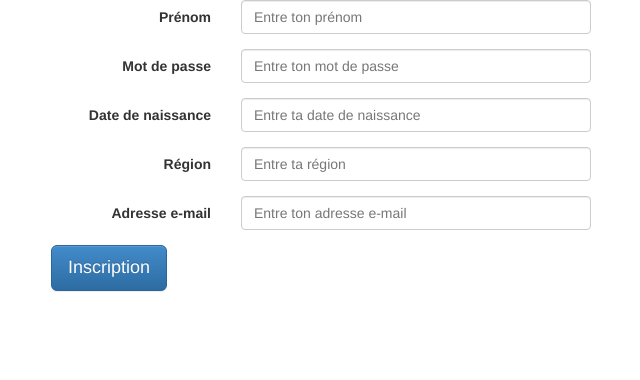
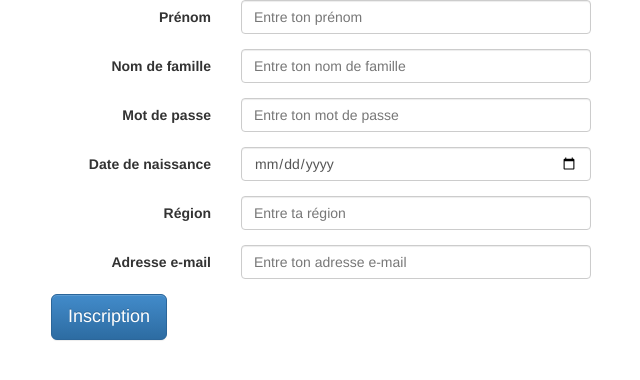
Before and after one commit to Auriana/CrazEvent, a CodeIgniter app: page /verify_create_user in a window 1280 px wide. Shown: the top 380 px of the page, without its empty margins (34-674 px from the left). Run offline with CodeIgniter, Linux system fonts and the light colour scheme; some libraries are stand-ins or nearby versions.

Commit message:
create user improvements

```diff
--- a/application/controllers/verify_create_user.php
+++ b/application/controllers/verify_create_user.php
@@ -14,7 +14,11 @@ class Verify_Create_User extends CI_Controller {
    $this->load->library('form_validation');
 
    $this->form_validation->set_rules('inputFirstName', 'inputFirstName', 'trim|required|xss_clean');
+   $this->form_validation->set_rules('inputSurname', 'inputSurname', 'trim|required|xss_clean');
    $this->form_validation->set_rules('inputPassword', 'inputPassword', 'trim|required|xss_clean');
+   $this->form_validation->set_rules('inputBirthdate', 'inputBirthdate', 'required|xss_clean');
+   $this->form_validation->set_rules('inputRegion', 'inputRegion', 'xss_clean');
+   $this->form_validation->set_rules('inputMail', 'inputMail', 'trim|required|xss_clean');
 
    if($this->form_validation->run() == FALSE)
    {
@@ -39,11 +43,15 @@ class Verify_Create_User extends CI_Controller {
  function create_user()
  {
    //Field validation succeeded.  Validate against database
-   $username = $this->input->post('inputFirstName');
+   $firstname = $this->input->post('inputFirstName');
+   $surname = $this->input->post('inputSurname');
    $password = $this->input->post('inputPassword');
+   $birthdate = $this->input->post('inputBirthdate');
+   $region = $this->input->post('inputRegion');
+   $email = $this->input->post('inputMail');
 
    //query the database
-   $result = $this->user->create_user($username, $password);
+   $result = $this->user->create_user($firstname, $surname, $password, $birthdate, $region, $email);
 
    if($result)
    {
--- a/application/models/user.php
+++ b/application/models/user.php
@@ -21,35 +21,18 @@ Class User extends CI_Model
    }
  }
 
-    /*
- function creat_user($username, $password, $birthdate, $city, $email)
+ function create_user($firstname, $surname, $password, $birthdate, $region, $email)
  {
      $data = array(
-         'username' => $username,
-         'password' => $password,
+         'first_name' => $firstname,
+         'surname' => $surname,
+         'password' => MD5($password),
          'birthdate' => $birthdate,
-         'city' => $city,
-         'email' => $email
+         'region' => $region,
+         'email' => $email,
+         'is_admin' => FALSE
      );
-     $query = $this -> db -> insert($data);
-
-     if($query -> num_rows() == 1)
-     {
-        return $query->result();
-     }
-     else
-     {
-         return false;
-     }
-  } */
-
-    function create_user($username, $password)
- {
-     $data = array(
-         'username' => $username,
-         'password' => $password
-     );
-     $query = $this -> db -> insert('users', $data);
+     $query = $this -> db -> insert('user', $data);
 
      if($query == TRUE)
      {
--- a/application/views/create_user_view.php
+++ b/application/views/create_user_view.php
@@ -6,6 +6,8 @@
     <meta http-equiv="X-UA-Compatible" content="IE=edge">
     <meta name="viewport" content="width=device-width, initial-scale=1">
     <title>Craz'Event</title>
+    <!-- jQuery (necessary for Bootstrap's JavaScript plugins) -->
+    <script src="https://ajax.googleapis.com/ajax/libs/jquery/1.11.1/jquery.min.js"></script>
     <link rel="stylesheet" type="text/css" href="<?php echo asset_url().'css/bootstrap.min.css'; ?>">
     <link rel="stylesheet" type="text/css" href="<?php echo asset_url().'css/bootstrap-theme.min.css'; ?>">
     <script src="<?php echo asset_url().'js/bootstrap.min.js'; ?>"></script>
@@ -26,6 +28,13 @@
                 </div>
 
                 <div class="form-group">
+                    <label for="inputSurname" class="col-sm-4 control-label">Nom de famille</label>
+                    <div class="col-sm-8">
+                        <input type="text" class="form-control" id="inputSurname" name="inputSurname" placeholder="Entre ton nom de famille">
+                    </div>
+                </div>
+
+                <div class="form-group">
                     <label for="inputPassword" class="col-sm-4 control-label">Mot de passe</label>
                     <div class="col-sm-8">
                         <input type="password" class="form-control" id="inputPassword" name="inputPassword" placeholder="Entre ton mot de passe">
@@ -35,21 +44,21 @@
                 <div class="form-group">
                     <label for="inputBirthdate" class="col-sm-4 control-label">Date de naissance</label>
                     <div class="col-sm-8">
-                        <input type="text" class="form-control" id="inputBirthdate" placeholder="Entre ta date de naissance">
+                        <input type="date" class="form-control" id="inputBirthdate" name="inputBirthdate" placeholder="Entre ta date de naissance">
                     </div>
                 </div>
 
                 <div class="form-group">
                     <label for="inputPlace" class="col-sm-4 control-label">Région</label>
                     <div class="col-sm-8">
-                        <input type="text" class="form-control" id="inputPlace" placeholder="Entre ta région">
+                        <input type="text" class="form-control" id="inputRegion" name="inputRegion" placeholder="Entre ta région">
                     </div>
                 </div>
 
                 <div class="form-group">
                     <label for="inputMail" class="col-sm-4 control-label">Adresse e-mail</label>
                     <div class="col-sm-8">
-                        <input type="text" class="form-control" id="inputMail" placeholder="Entre ton adresse e-mail">
+                        <input type="email" class="form-control" id="inputMail" name="inputMail" placeholder="Entre ton adresse e-mail">
                     </div>
                 </div>
 
@@ -59,12 +68,6 @@
         </form>
 
     </div>
-    <!-- /container -->
-    </div>
-    <!-- jQuery (necessary for Bootstrap's JavaScript plugins) -->
-    <script src="https://ajax.googleapis.com/ajax/libs/jquery/1.11.1/jquery.min.js"></script>
-    <!-- Include all compiled plugins (below), or include individual files as needed -->
-    <script src="js/bootstrap.min.js"></script>
 </body>
 
 </html>
```
